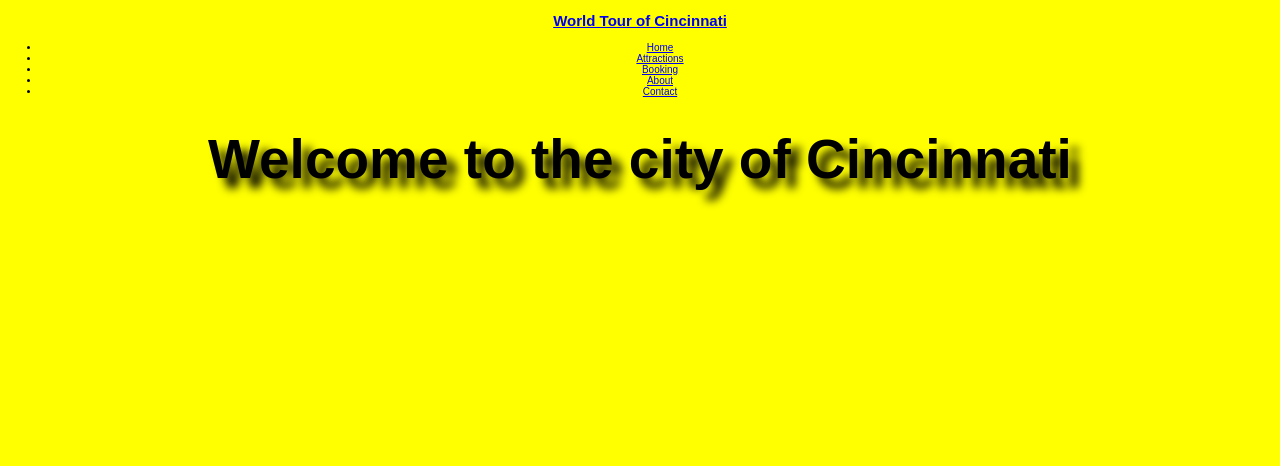
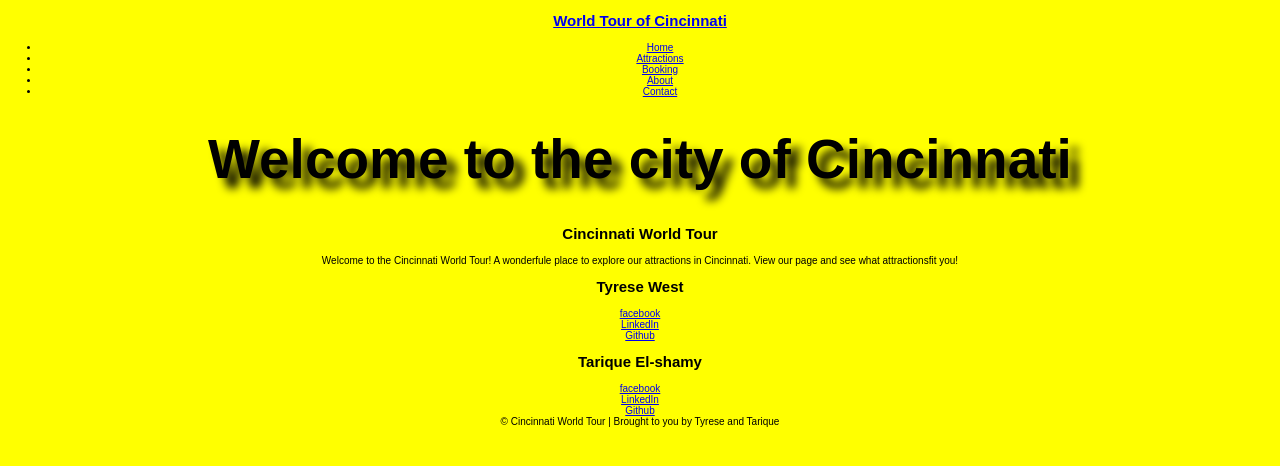
Before and after one commit to Tarique12344/front, a React (Create React App) app: page / in a window 1280 px wide. Shown: the top 466 px of the page. Built offline with nearby package versions, Linux system fonts and the light colour scheme.

Commit message:
First day

```diff
--- a/src/App.js
+++ b/src/App.js
@@ -5,6 +5,7 @@ import Home from './pages/Home';
 import { BrowserRouter as Router, Route } from 'react-router-dom'
 import Header from './pages/partials/Header';
 import './Styles/HomePage.css'
+import Footer from './pages/partials/footer';
 
 
 
@@ -17,6 +18,9 @@ class App extends Component {
         <Router>
           <Route exact path='/' component={Home}/>
         </Router>
+        <br />
+        <br />
+      <Footer/>
       </div>
     )
   }
--- a/src/pages/Home.js
+++ b/src/pages/Home.js
@@ -1,7 +1,7 @@
 import React, {Component} from 'react';
 import '../pages/partials/Header';
 import '../Styles/HomePage.css'
-import '../pages/partials/footer'
+import footer from './partials/footer'
 
 
 
--- a/src/pages/partials/Header.js
+++ b/src/pages/partials/Header.js
@@ -1,4 +1,5 @@
 import React, { Component } from 'react'
+
 
  class Header extends Component {
   render() {
--- a/src/pages/partials/footer.js
+++ b/src/pages/partials/footer.js
@@ -1,14 +1,28 @@
 import React, { Component } from 'react'
 
- class footer extends Component {
+ class Footer extends Component {
   render() {
     return (
         <footer>
-
-
+        <h2>Cincinnati World Tour</h2>
+        <p>Welcome to the Cincinnati World Tour! A wonderfule place to explore our attractions in Cincinnati. View our page and see what attractionsfit you!</p>
+        <h2>Tyrese West</h2>
+        <a class="btn btn-dark btn-social mx-2" href="https://www.facebook.com/profile.php?id=100085323807515" aria-label="Parveen Anand Facebook Profile">facebook<i class="fab fa-facebook-f"></i></a>
+        <br />
+        <a class="btn btn-dark btn-social mx-2" href="https://www.linkedin.com/in/tyrese-west-5b22361ab/ " aria-label="Parveen Anand LinkedIn Profile">LinkedIn<i class="fab fa-linkedin-in"></i></a>
+        <br />
+        <a class="btn btn-dark btn-social mx-2" href="https://github.com/dashboard" aria-label="Parveen Anand Github Profile">Github<i class="fab fa-linkedin-in"></i></a>
+        <br />
+        <h2>Tarique El-shamy</h2>
+        <a class="btn btn-dark btn-social mx-2" href="https://www.facebook.com/profile.php?id=100085323807515" aria-label="Parveen Anand Facebook Profile">facebook<i class="fab fa-facebook-f"></i></a>
+        <br />
+        <a class="btn btn-dark btn-social mx-2" href="https://www.linkedin.com/in/tyrese-west-5b22361ab/ " aria-label="Parveen Anand LinkedIn Profile">LinkedIn<i class="fab fa-linkedin-in"></i></a>
+        <br />
+        <a class="btn btn-dark btn-social mx-2" href="https://github.com/dashboard" aria-label="Parveen Anand Github Profile">Github<i class="fab fa-linkedin-in"></i></a>
+        <br />
         &copy; Cincinnati World Tour | Brought to you by Tyrese and Tarique
        </footer>
     )
   }
 }
-export default footer
+export default Footer
```
